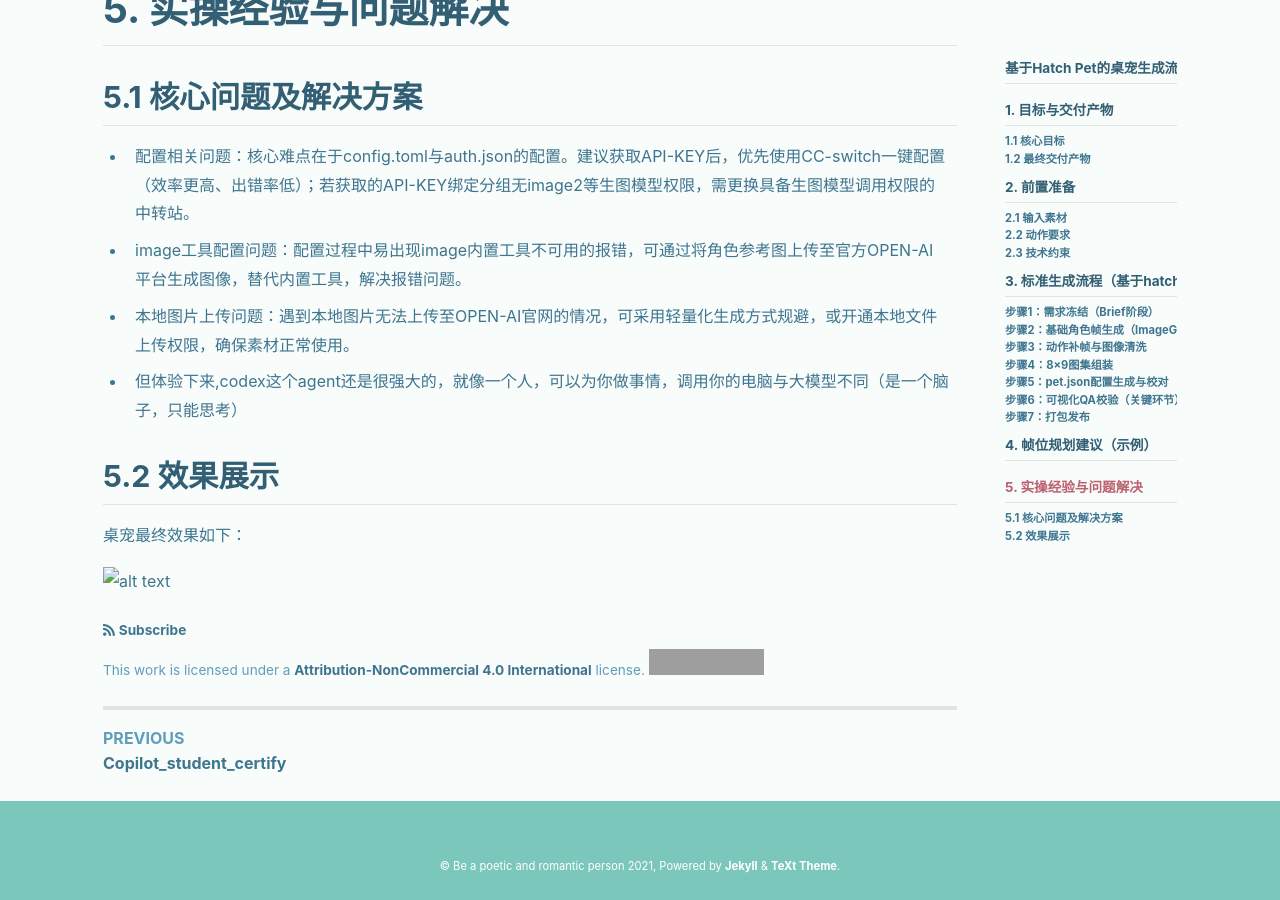
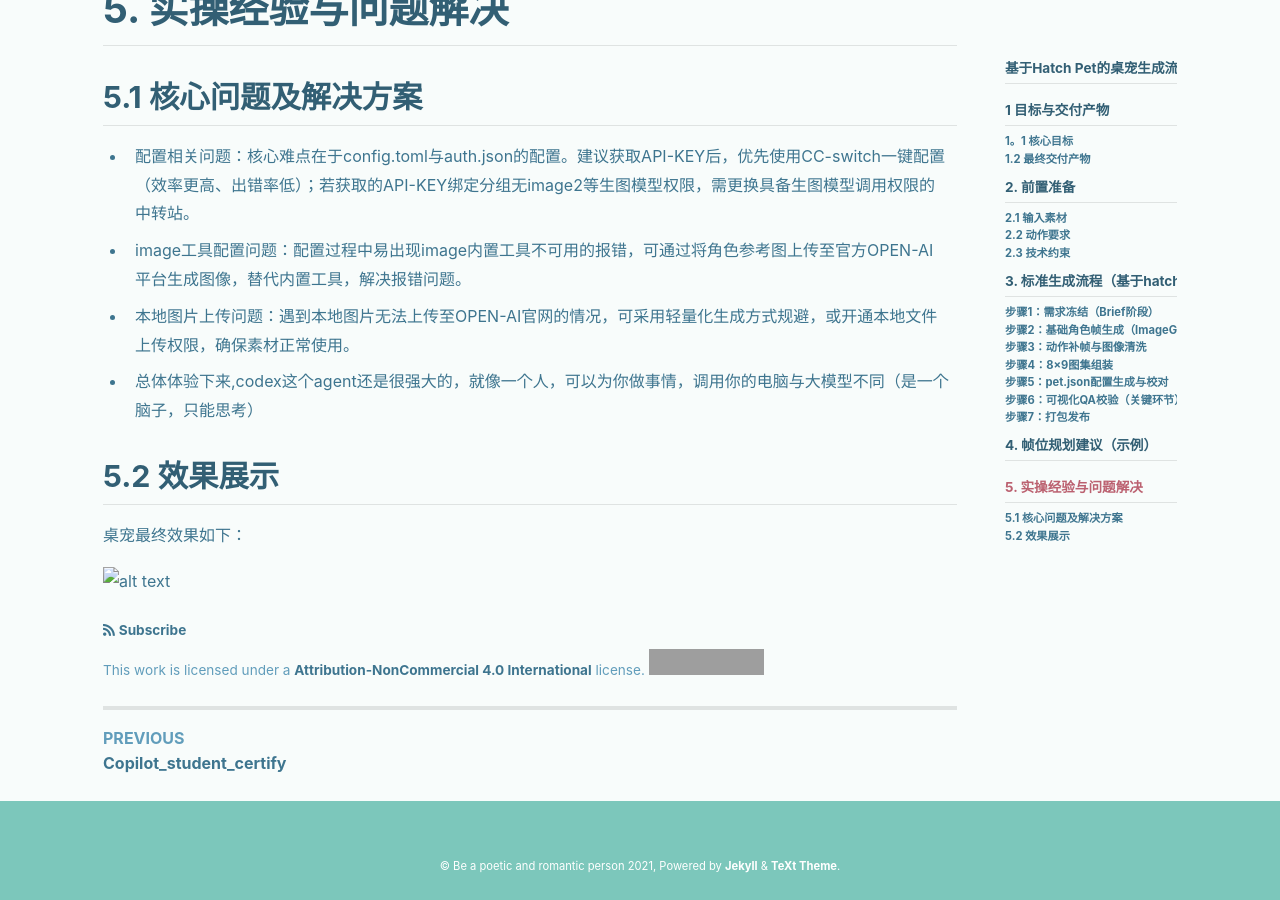
Before and after one commit to wuli-git/wuli-git.github.io, a Jekyll site: the page built from _posts/2026-5-18-codex使用体验之Hatch_pet生成.md, in a window 1280 px wide and 900 px high, scrolled down 4940 px. Built offline with Jekyll 4.4.1, drawn with Linux system fonts in a browser that asks for light colours; nearby versions of some CDN libraries; comment, search, counter and statistics services are not loaded; some of the changed text lies outside the part shown; grey boxes are pictures that could not be loaded.

Commit message:
修复上传

````diff
--- a/_posts/2026-5-18-codex使用体验之Hatch_pet生成.md
+++ b/_posts/2026-5-18-codex使用体验之Hatch_pet生成.md
@@ -26,7 +32,7 @@
 
 - 品牌元素（可选）：需融入的品牌配色、LOGO、服饰符号等标志性元素
 
-## 2\.2 动作要求
+## 2.2 动作要求
 
 为保障桌宠交互体验，需至少定义以下基础动作组（符合桌宠常规使用场景）：
 
@@ -42,7 +48,7 @@
 
 - interact（点击反馈动作）：用户点击桌宠时的响应动画
 
-## 2\.3 技术约束
+## 2.3 技术约束
 
 - 图集规格：固定为8列×9行网格布局，总格数严格控制为72格
 
@@ -52,7 +58,7 @@
 
 - 命名规范：帧文件命名需包含动作类型、帧序列、版本号，确保命名统一、可追溯
 
-# 3\. 标准生成流程（基于hatch\-pet）
+# 3. 标准生成流程（基于hatch\-pet）
 
 ## 步骤1：需求冻结（Brief阶段）
 
@@ -126,7 +132,7 @@
 
     - 每格尺寸、锚点一致，确保动画播放时角色位置稳定
 
-## 步骤5：pet\.json配置生成与校对
+## 步骤5：pet.json配置生成与校对
 
 配置桌宠的动作逻辑、播放速度、触发条件及循环规则，确保配置与图集匹配，满足交互需求。
 
@@ -152,7 +158,7 @@
 
 ## 步骤6：可视化QA校验（关键环节）
 
-借助hatch\-pet的QA流程，生成Contact Sheet（检查图），对桌宠资产进行全面验收，避免问题流入发布环节。
+借助hatch-pet的QA流程，生成Contact Sheet（检查图），对桌宠资产进行全面验收，避免问题流入发布环节。
 
 - 必查项：
 
@@ -182,7 +188,7 @@
 └─ CHANGELOG.md     # 版本更新日志
 ```
 
-# 4\. 帧位规划建议（示例）
+# 4. 帧位规划建议（示例）
 
 为避免后期帧数量超出72格约束，建议提前制定帧位“预算表”，合理分配各动作的帧数量，示例如下：
 
@@ -197,7 +203,7 @@
 |预留帧|4|用于后期调整或补充动作|
 |合计|72|符合图集总格数约束|
 
-# 5\. 实操经验与问题解决
+# 5. 实操经验与问题解决
 
 ## 5\.1 核心问题及解决方案
 
@@ -207,9 +213,9 @@
 
 - 本地图片上传问题：遇到本地图片无法上传至OPEN\-AI官网的情况，可采用轻量化生成方式规避，或开通本地文件上传权限，确保素材正常使用。
 
-- 但体验下来,codex这个agent还是很强大的，就像一个人，可以为你做事情，调用你的电脑与大模型不同（是一个脑子，只能思考）
+- 总体体验下来,codex这个agent还是很强大的，就像一个人，可以为你做事情，调用你的电脑与大模型不同（是一个脑子，只能思考）
 
-## 5\.2 效果展示
+## 5.2 效果展示
 
 桌宠最终效果如下：
 
````
Also changed, not shown: other parts of _posts/2026-5-18-codex使用体验之Hatch_pet生成.md (+12 -6 lines), README.md.
